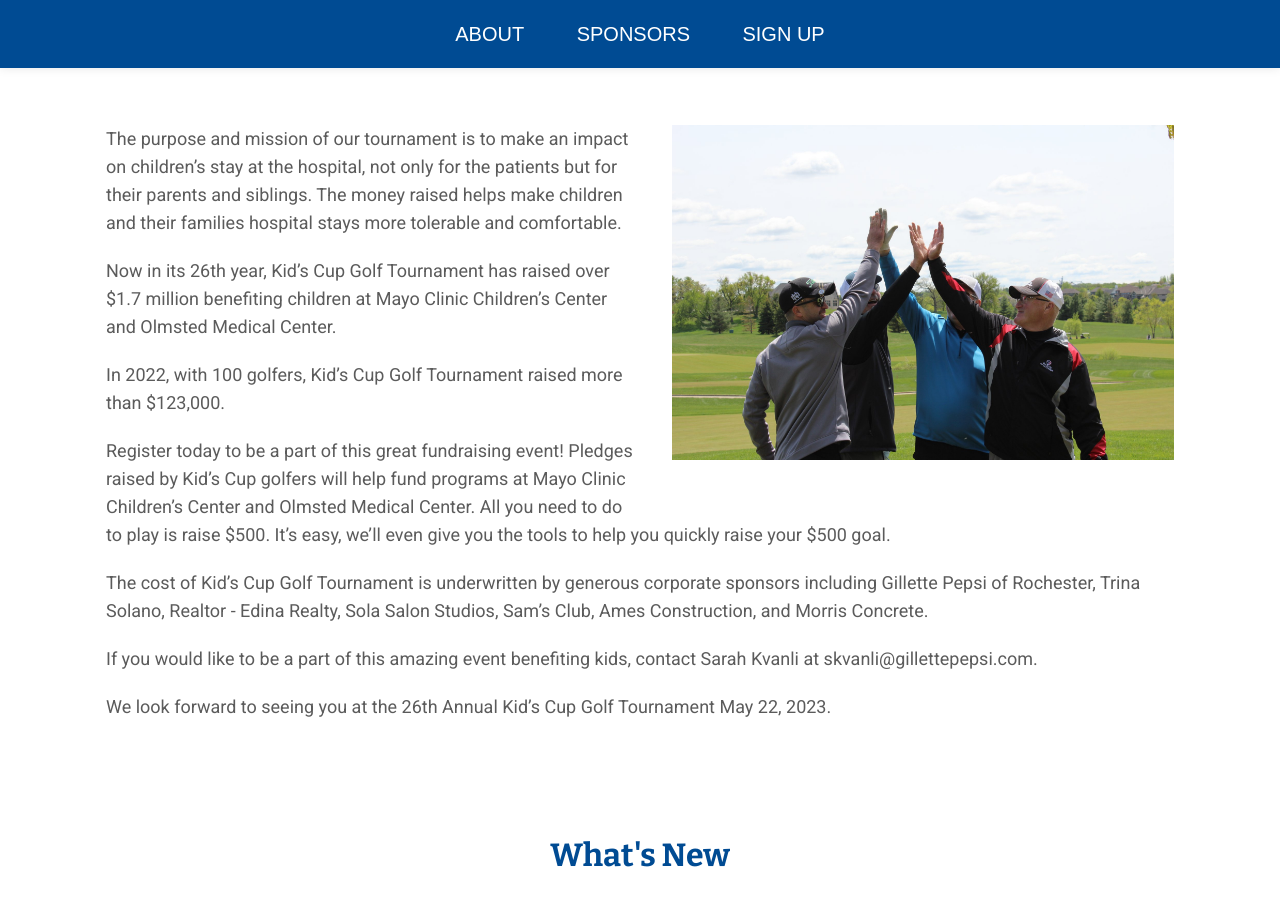
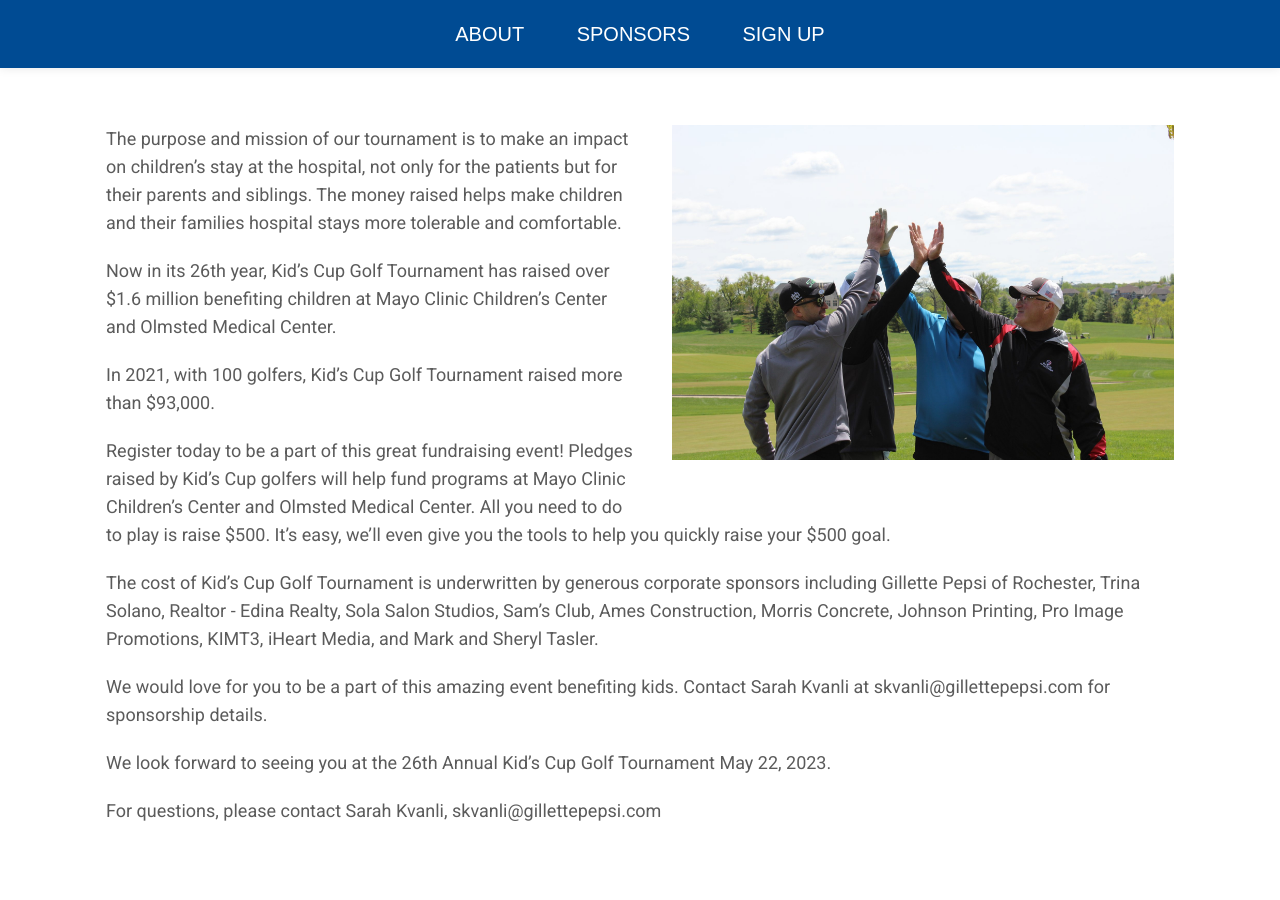
Before and after one commit to kidscuprochester/kidscuprochester.github.io, a Jekyll site: the page built from index.md, in a window 1280 px wide and 900 px high, scrolled down 1297 px. Built offline with Jekyll 4.4.1, drawn with Linux system fonts in a browser that asks for light colours; nearby versions of some CDN libraries.

Commit message:
Updated Config

```diff
--- a/_config.yml
+++ b/_config.yml
@@ -41,18 +41,20 @@ who_we_are:
     stay at the hospital, not only for the patients but for their parents and siblings.
     \ The money raised helps make children and their families hospital stays more
     tolerable and comfortable.\n\nNow in its 26th year, Kid’s Cup Golf Tournament
-    has raised over $1.7 million benefiting children at Mayo Clinic Children’s Center
-    and Olmsted Medical Center. \n\nIn 2022, with 100 golfers, Kid’s Cup Golf Tournament
-    raised more than $123,000.\n\nRegister today to be a part of this great fundraising
+    has raised over $1.6 million benefiting children at Mayo Clinic Children’s Center
+    and Olmsted Medical Center. \n\nIn 2021, with 100 golfers, Kid’s Cup Golf Tournament
+    raised more than $93,000.\n\nRegister today to be a part of this great fundraising
     event!  Pledges raised by Kid's Cup golfers will help fund programs at Mayo Clinic
     Children’s Center and Olmsted Medical Center.  All you need to do to play is raise
     $500.  It's easy, we'll even give you the tools to help you quickly raise your
     $500 goal. \n\nThe cost of Kid’s Cup Golf Tournament is underwritten by generous
     corporate sponsors including Gillette Pepsi of Rochester, Trina Solano, Realtor
-    - Edina Realty, Sola Salon Studios, Sam’s Club, Ames Construction, and Morris
-    Concrete.  \n\nIf you would like to be a part of this amazing event benefiting
-    kids, contact Sarah Kvanli at skvanli@gillettepepsi.com.  \n\nWe look forward
-    to seeing you at the 26th Annual Kid’s Cup Golf Tournament May 22, 2023."
+    - Edina Realty, Sola Salon Studios, Sam’s Club, Ames Construction, Morris Concrete,
+    Johnson Printing, Pro Image Promotions, KIMT3, iHeart Media, and Mark and Sheryl
+    Tasler.\n\nWe would love for you to be a part of this amazing event benefiting
+    kids.  Contact Sarah Kvanli at skvanli@gillettepepsi.com for sponsorship details.
+    \n\nWe look forward to seeing you at the 26th Annual Kid’s Cup Golf Tournament
+    May 22, 2023.\n\nFor questions, please contact Sarah Kvanli, skvanli@gillettepepsi.com"
   image: "/uploads/Team%20High%20Five-54a5d6.jpg"
 whats_new:
   text: "The tournament will be held at [Somerby Golf Club](http://www.somerby.com),
@@ -79,7 +81,7 @@ sign_up:
       contact Sarah Kvanli. \n\n\n\n"
     button_link: mailto:skvanli@gillettepepsi.com?subject=Kid's Cup Rochester Sponsorship
     button_text: I want to sponsor!
-presenting_sponsor:
+presenting_sponsors:
 - image: "/uploads/Gillette-Pepsi-Rochester-Division-Logo-Full-Color-5fbcd8.png"
   name: Gillette Pepsi Rochester
   link: https://www.gillettepepsicola.com
```
